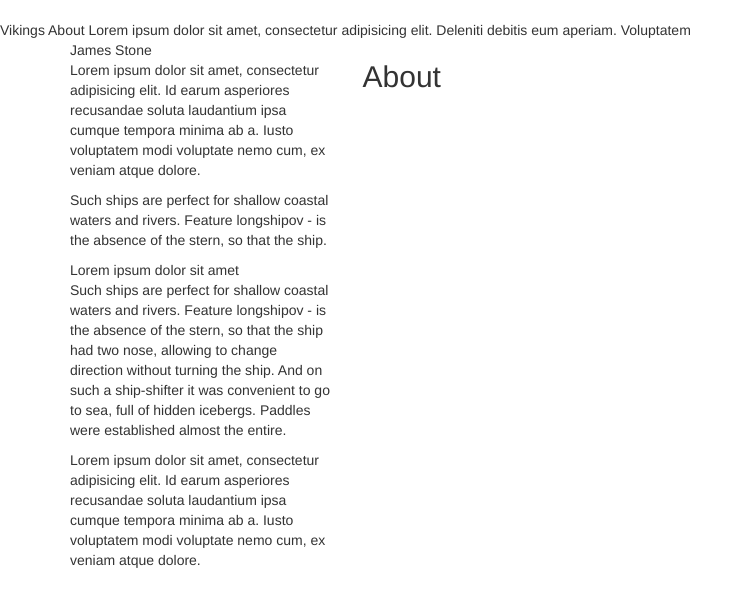
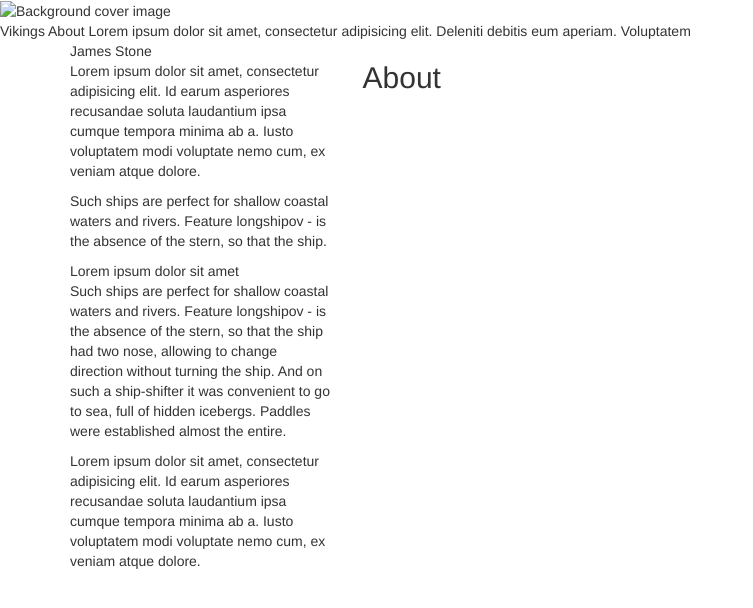
Before and after one commit to jamesmstone/Uno-Zwei-Tros-Quatter, a Jekyll site: the page built from about/index.md, in a window 1280 px wide. Shown: the top 608 px of the page, without its empty margins (0-753 px from the left). Built offline with Jekyll 4.4.1, drawn with Linux system fonts in a browser that asks for light colours.

```diff
--- a/_includes/head.html
+++ b/_includes/head.html
@@ -52,5 +52,8 @@
     <link rel="stylesheet" type="text/css" href="https://maxcdn.bootstrapcdn.com/bootstrap/3.3.6/css/bootstrap.min.css">
 
     <link rel="stylesheet" type="text/css" href="css/common.css">
+    <!-- Favicon
+    –––––––––––––––––––––––––––––––––––––––––––––––––– -->
+    <link rel="icon" type="image/png" href="/favicon.ico">
 
 </head>
--- a/_layouts/default.html
+++ b/_layouts/default.html
@@ -8,8 +8,8 @@
     <div class="slider-article"><!--help with position-->
         <div class="init-slider"><!--class for init-->
             <div><!--init slide-->
-                <div class="slide"><!--containe all info-->
-                    <img src="img/cover_image/1.jpg" alt="">
+                <div class="slide"><!--contain all info-->
+                    <img src="img/cover_image/1.jpg" alt="Background cover image">
 
                     <div class="img-about"><!--slide information-->
                         <span class="head">Vikings</span><!--category-->
@@ -35,7 +35,7 @@
 
                 <div class="author-overlay"><!--hold on author information-->
                     <span class="author">author</span><!--title-->
-                    <img src="img/face.jpg" alt=""><!--avatar-->
+                    <img src="img/face.jpg" alt="{{ author.given-names }} {{ author.surname }}"><!--avatar-->
                     <span class="name">
                         {% if author.orcid %}<a href="{{author.orcid}}">{{ author.given-names }} {{ author.surname }}</a>
                         {% else %}<a href="mailto:{{ author.email }}">{{ author.given-names }} {{ author.surname }}</a>
```
Also changed, not shown: README.md.
